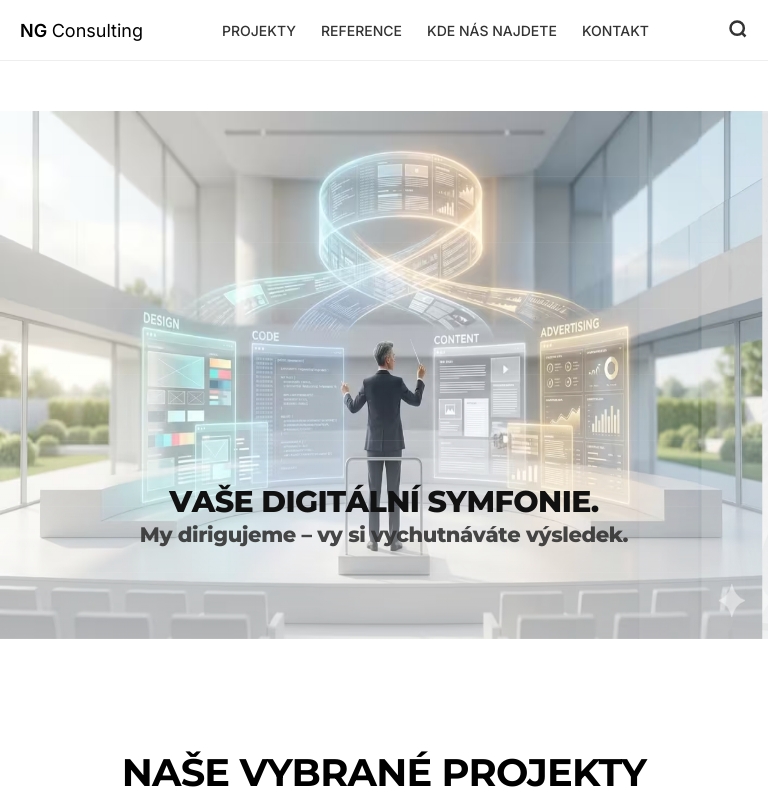
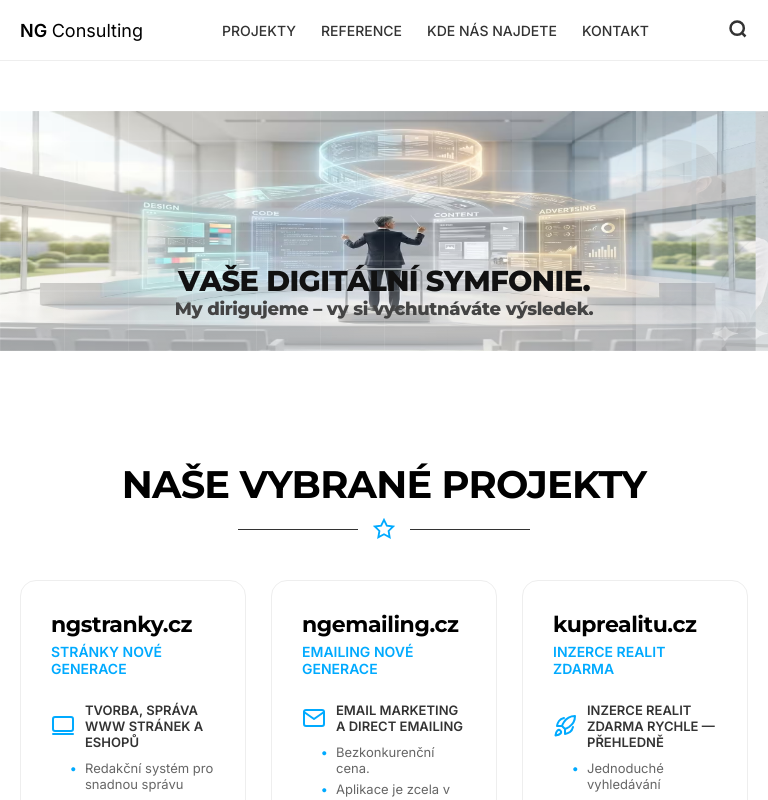
Before and after one commit to ljresetl/ng-hub, a Next.js app: page / in a window 768 px wide. Shown: the top 800 px of the page. Built offline with nearby package versions, Linux system fonts and the light colour scheme.

Commit message:
Update Foto.module.scss

```diff
--- a/src/components/Foto/Foto.module.scss
+++ b/src/components/Foto/Foto.module.scss
@@ -1,5 +1,4 @@
-// Foto.module.scss
-
+// 1. БАЗОВІ СТИЛІ = МОБІЛЬНІ (Mobile First)
 .hero {
   position: relative;
   width: 100%;
@@ -9,7 +8,6 @@
 
 .container {
   width: 100%;
-  max-width: 100%;
   margin: 0;
   padding: 0;
   display: flex;
@@ -19,15 +17,14 @@
 .houseCanvas {
   position: relative;
   width: 100%;
-  // Висота на десктопі (низька та акуратна)
-  aspect-ratio: 16 / 5;
+  aspect-ratio: 16 / 11;
+  min-height: 200px;
   display: flex;
   flex-wrap: wrap;
   overflow: hidden;
-  background-color: rgba(0, 0, 0, 0.03);
+  background-color: rgba(0, 0, 0, 0.02);
 }
 
-// Контейнер для групи цеглинок
 .bricksWrapper {
   position: absolute;
   top: 0;
@@ -47,7 +44,6 @@
   backface-visibility: hidden;
 }
 
-// Позиціонування тексту внизу (1/3 знизу)
 .textOverlay {
   position: absolute;
   top: 0;
@@ -56,17 +52,11 @@
   height: 100%;
   display: flex;
   flex-direction: column;
-  justify-content: flex-end; // Притискаємо контент до низу
-  padding-bottom: 4%; // Відступ від самого краю фото на десктопі
+  justify-content: flex-end;
+  padding-bottom: 10%; // Текст у нижній третині
   z-index: 10;
   pointer-events: none;
-
-  // Легкий градієнт для кращої читабельності тексту на фоні фото
-  background: linear-gradient(
-    to top,
-    rgba(255, 255, 255, 0.5) 0%,
-    rgba(255, 255, 255, 0) 60%
-  );
+  background: linear-gradient(to top, rgba(255, 255, 255, 0.4) 0%, rgba(255, 255, 255, 0) 50%);
 }
 
 .textContainer {
@@ -74,64 +64,59 @@
   display: flex;
   flex-direction: column;
   align-items: center;
-  gap: 2px; // Мінімальний відступ між рядками
+  gap: 2px;
 }
 
 .line1, .line2 {
-  width: 100%;
+  width: 90%;
+  margin: 0 auto;
   text-align: center;
-  white-space: nowrap; // Не дозволяємо розривати слова на десктопі
+  white-space: normal;
 }
 
 .line1 {
-  // Шрифт на десктопі
-  font-size: clamp(20px, 3vw, 36px);
+  // ЗМЕНШЕНО ВДВІЧІ: було ~20px, стало 10-12px
+  font-size: clamp(10px, 3.5vw, 12px);
   font-weight: 900;
   color: #111;
   text-transform: uppercase;
-  letter-spacing: -0.01em;
+  line-height: 1.1;
+  letter-spacing: 0.02em;
 }
 
 .line2 {
-  // Підзаголовок на десктопі
-  font-size: clamp(14px, 1.8vw, 22px);
+  // ЗМЕНШЕНО ВДВІЧІ: було ~14px, стало 8-9px
+  font-size: clamp(8px, 2.5vw, 9px);
   font-weight: 500;
-  color: #333;
+  color: #444;
+  margin-top: 2px;
+  line-height: 1.2;
 }
 
-// АДАПТИВНІСТЬ ДЛЯ МОБІЛЬНИХ (Смартфони)
-@media (max-width: 768px) {
+// 2. ДЛЯ ДЕСКТОПІВ (min-width: 768px)
+@media (min-width: 768px) {
   .houseCanvas {
-    // Зменшена висота фото на мобільних (щоб не було на весь екран)
-    aspect-ratio: 16 / 11;
-    min-height: 220px;
+    aspect-ratio: 16 / 5; // Низька секція на ПК
+    min-height: auto;
   }
 
   .textOverlay {
-    padding-bottom: 12%; // Піднімаємо текст трохи вище від краю на мобілках
+    padding-bottom: 4%; // Трохи нижче на десктопі
   }
 
-  .textContainer {
-    gap: 0; // Прибираємо відступ між рядками для компактності
+  .line1, .line2 {
+    width: 100%;
+    white-space: nowrap; // Заборона переносу на великих екранах
   }
 
   .line1 {
-    // СУТТЄВО ЗМЕНШЕНИЙ ШРИФТ ДЛЯ МОБІЛОК
-    font-size: clamp(15px, 5vw, 20px) !important;
-    white-space: normal; // Дозволяємо перенос, якщо екран дуже вузький
-    line-height: 1.1;
-    width: 90%;
-    margin: 0 auto;
+    // На десктопі повертаємо читабельний, але акуратний розмір
+    font-size: clamp(18px, 2.5vw, 32px);
   }
 
   .line2 {
-    // ДУЖЕ ДРІБНИЙ ШРИФТ ДЛЯ МОБІЛОК
-    font-size: clamp(11px, 3.5vw, 14px) !important;
-    white-space: normal;
-    line-height: 1.2;
-    width: 85%;
-    margin: 4px auto 0;
-    opacity: 0.9;
+    font-size: clamp(12px, 1.5vw, 18px);
+    margin-top: 0;
   }
 }
 
```
